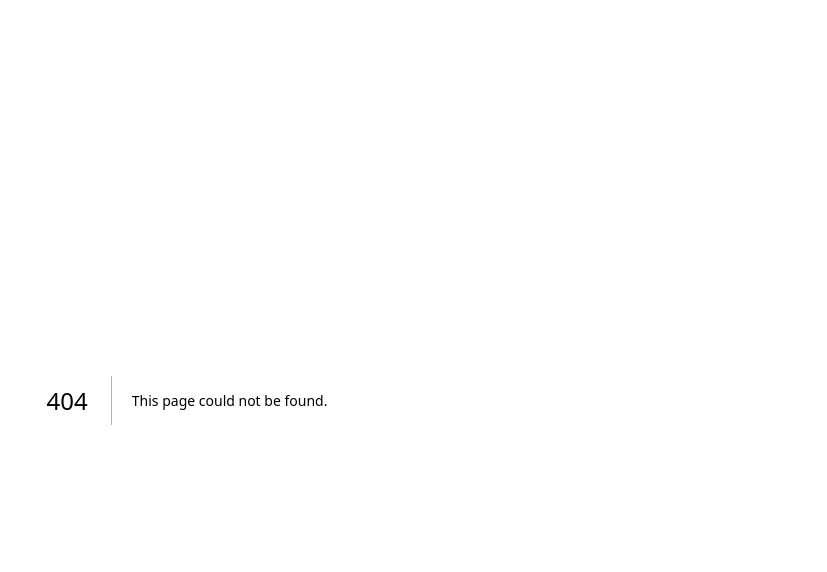
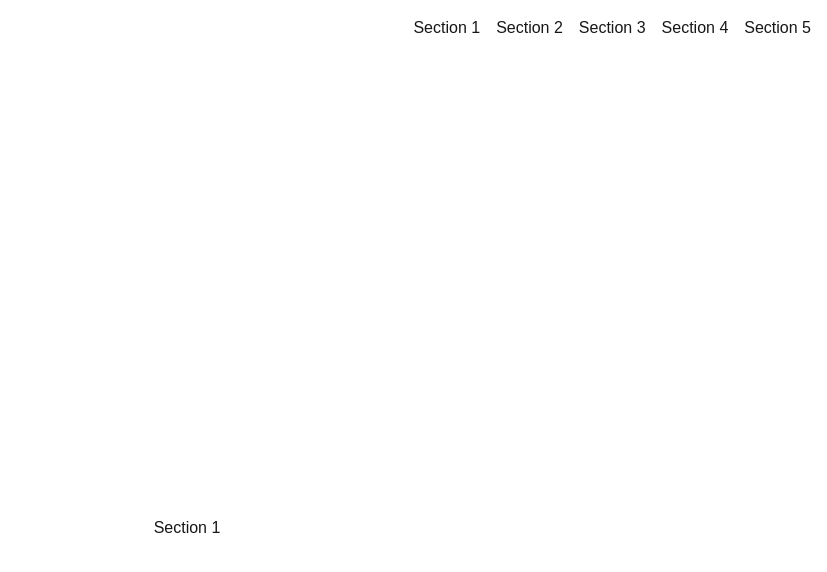
Before and after one commit to MrLolok/gsap-sandbox, a Next.js app: page /day11 in a window 1280 px wide. Before the commit this address had no page. Shown: the top 572 px of the page, without its empty margins (453-1280 px from the left). Built offline with nearby package versions, Linux system fonts and the light colour scheme.

Commit message:
feat(Day11): aggiunge pagina con esempi di animazioni usando ScrollTo

```diff
--- /dev/null
+++ b/app/day11/page.tsx
@@ -0,0 +1,93 @@
+'use client';
+
+import { useRef } from 'react';
+import { useGSAP } from '@gsap/react';
+import { gsap } from 'gsap';
+import { ScrollToPlugin } from 'gsap/ScrollToPlugin';
+
+gsap.registerPlugin(ScrollToPlugin);
+
+export default function Day10Page() {
+    const viewRef = useRef<HTMLDivElement>(null);
+
+    useGSAP(() => {
+        // Esempi di ScrollTo
+        function getSamePageAnchor(link) {
+            if (
+                link.protocol !== window.location.protocol ||
+                link.host !== window.location.host ||
+                link.pathname !== window.location.pathname ||
+                link.search !== window.location.search
+            ) {
+                return false;
+            }
+
+            return link.hash;
+        }
+
+        // Scroll to a given hash, preventing the event given if there is one
+        function scrollToHash(hash, e) {
+            const elem = hash ? document.querySelector(hash) : false;
+            if (elem) {
+                if (e) e.preventDefault();
+                gsap.to(window, { scrollTo: elem });
+            }
+        }
+
+        // If a link's href is within the current page, scroll to it instead
+        document.querySelectorAll('a[href]').forEach((a) => {
+            a.addEventListener('click', (e) => {
+                scrollToHash(getSamePageAnchor(a), e);
+            });
+        });
+
+        // Scroll to the element in the URL's hash on load
+        scrollToHash(window.location.hash, null);
+    }, []);
+
+    return (
+        <main
+            ref={viewRef}
+            className="flex min-h-screen w-full flex-col items-center py-32 px-8 gap-12"
+        >
+            <nav className="fixed right-4 top-4 flex gap-4">
+                <a href="#section1">Section 1</a>
+                <a href="#section2">Section 2</a>
+                <a href="#section3">Section 3</a>
+                <a href="#section4">Section 4</a>
+                <a href="#section5">Section 5</a>
+            </nav>
+
+            <section
+                id="section1"
+                className="h-screen flex items-center justify-center"
+            >
+                Section 1
+            </section>
+            <section
+                id="section2"
+                className="h-screen flex items-center justify-center"
+            >
+                Section 2
+            </section>
+            <section
+                id="section3"
+                className="h-screen flex items-center justify-center"
+            >
+                Section 3
+            </section>
+            <section
+                id="section4"
+                className="h-screen flex items-center justify-center"
+            >
+                Section 4
+            </section>
+            <section
+                id="section5"
+                className="h-screen flex items-center justify-center"
+            >
+                Section 5
+            </section>
+        </main>
+    );
+}
--- a/app/layout.tsx
+++ b/app/layout.tsx
@@ -12,6 +12,7 @@ import { SplitText } from 'gsap/SplitText';
 import { InertiaPlugin } from 'gsap/InertiaPlugin';
 import { TextPlugin } from 'gsap/TextPlugin';
 import { ScrambleTextPlugin } from 'gsap/ScrambleTextPlugin';
+import { ScrollToPlugin } from 'gsap/ScrollToPlugin';
 
 gsap.registerPlugin(
     useGSAP,
@@ -21,7 +22,8 @@ gsap.registerPlugin(
     SplitText,
     InertiaPlugin,
     TextPlugin,
-    ScrambleTextPlugin
+    ScrambleTextPlugin,
+    ScrollToPlugin
 );
 
 const geistSans = Geist({
--- a/app/page.tsx
+++ b/app/page.tsx
@@ -2,6 +2,13 @@ import Link from 'next/link';
 
 export default function Home() {
     const days = [
+        {
+            title: 'Day 11: ScrollTo',
+            description:
+                'Esempi di animazioni con ScrollTo per scrollare a sezioni specifiche della pagina',
+            href: '/day11',
+            color: 'bg-yellow-500 hover:bg-yellow-600',
+        },
         {
             title: 'Day 10: Text and ScrambleText',
             description:
--- a/tsconfig.json
+++ b/tsconfig.json
@@ -11,6 +11,7 @@
         "moduleResolution": "bundler",
         "resolveJsonModule": true,
         "isolatedModules": true,
+        "noImplicitAny": false,
         "jsx": "react-jsx",
         "incremental": true,
         "plugins": [
```
